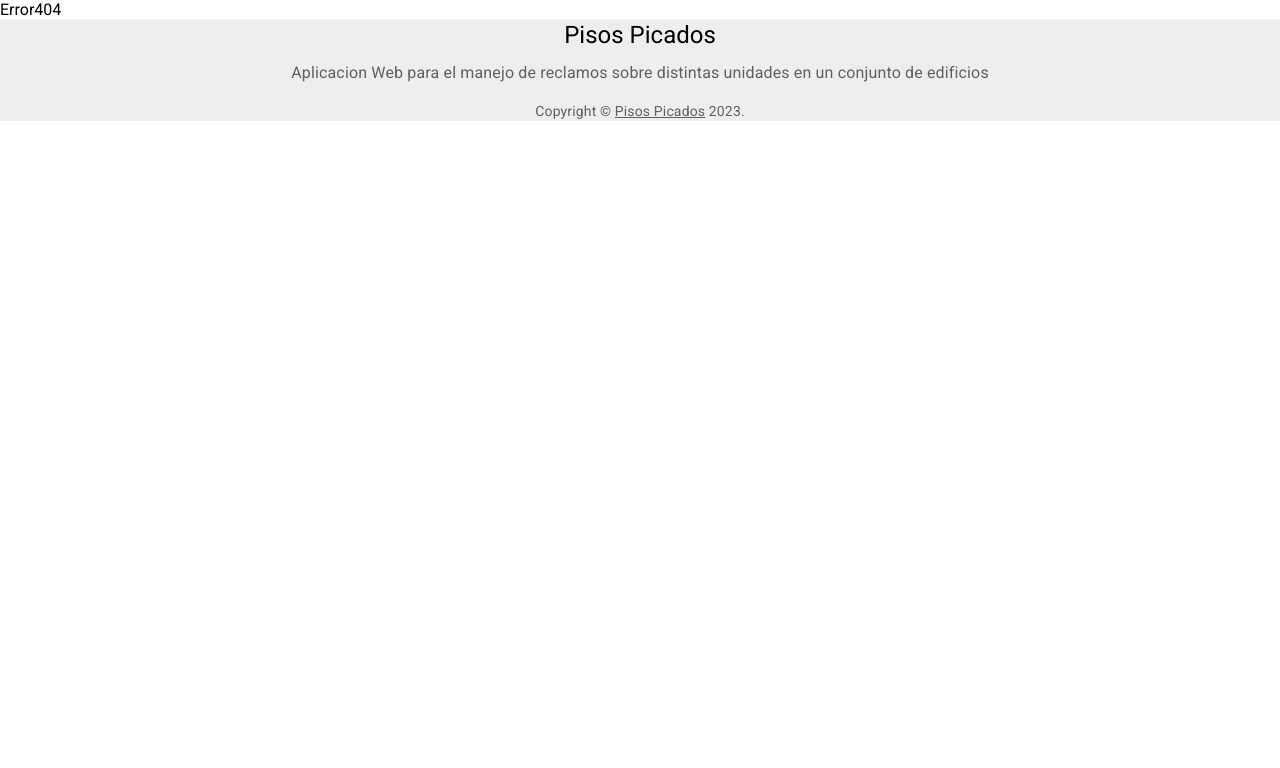
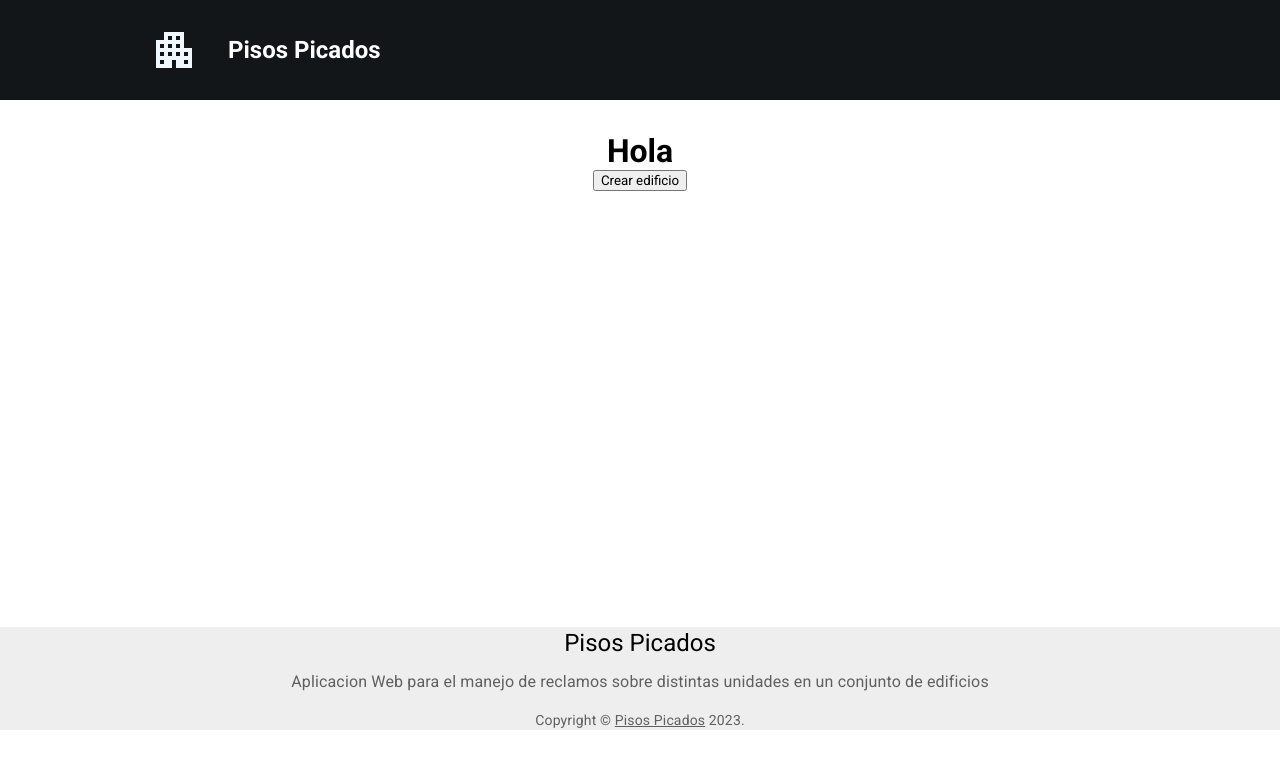
Before and after one commit to ramirolandajo/TPO_APIs, a React (Create React App) app in the folder front-end/: page /AdminDashboard in a window 1280 px wide. Shown: the top 768 px of the page. Built offline with nearby package versions, Linux system fonts and the light colour scheme.

Commit message:
Agregado DashBoardAdmin

```diff
--- a/front-end/src/App.js
+++ b/front-end/src/App.js
@@ -4,21 +4,28 @@ import Home from './pages/Home'
 import Register from './pages/Register';
 import Error404 from './pages/Error404';
 import Footer from './components/Footer';
+import MyProvider from './components/MyProvider';
 import {BrowserRouter as Router, Route, Routes} from "react-router-dom"
+import AdminDashboardHome from './pages/AdminDashboardHome';
+import AdminDashboardEdificio from './pages/AdminDashboardEdificio';
 
 function App() {
   return (
+    <MyProvider>
       <div className="App">
         <Router>
           <Routes>
             <Route path='/' exact Component={Home}/>
             <Route path='/login' exact Component={Login}/>
             <Route path='/registro' exact Component={Register}/>
+            <Route path='/AdminDashboard' exact Component={AdminDashboardHome}/>
+            <Route path='/AdminDashboard/edificio' exact Component={AdminDashboardEdificio}/>
             <Route path='*' exact Component={Error404}/>
           </Routes>
-        <Footer title={'Pisos Picados'} description={'Aplicacion Web para el manejo de reclamos sobre distintas unidades en un conjunto de edificios'} title={'Pisos Picados'}/>
+          <Footer description={'Aplicacion Web para el manejo de reclamos sobre distintas unidades en un conjunto de edificios'} title={'Pisos Picados'}/>
         </Router>
       </div>
+    </MyProvider>
   );
 }
 
--- /dev/null
+++ b/front-end/src/components/MyProvider.js
@@ -0,0 +1,16 @@
+import React, { createContext } from 'react'
+
+const myContext = createContext();
+
+const MyProvider = ({children}) => {
+
+    const [jwt, setJwt] = React.useState('');
+
+    return (
+    <myContext.Provider value={{jwt,setJwt}}>
+        {children}
+    </myContext.Provider>
+  )
+}
+
+export default MyProvider
--- /dev/null
+++ b/front-end/src/components/NabvarAdminDashboardHome.js
@@ -0,0 +1,18 @@
+import React from 'react'
+import {Link} from "react-router-dom";
+import "../styles/Navbar.css";
+import ApartmentIcon from '@mui/icons-material/Apartment';
+
+function NabvarAdminDashboard() {
+  return (
+    <div className='navbar'>
+        <div className='leftSide'>
+         <ApartmentIcon sx={{width: '2em', height: '2em'}}/>
+          <Link to={"/"}>
+            <h2 className='title'>Pisos Picados</h2>
+          </Link></div>
+    </div>
+  )
+}
+
+export default NabvarAdminDashboard
--- /dev/null
+++ b/front-end/src/pages/AdminDashboardEdificio.js
@@ -0,0 +1,50 @@
+import React from 'react';
+import '../styles/AdminDashboard.css';
+import DomainAddIcon from '@mui/icons-material/DomainAdd';
+import TextField from '@mui/material/TextField';
+import Button from '@mui/material/Button';
+import { useNavigate } from 'react-router';
+
+export default function AdminDashboardEdificio() {
+
+  const [enviado,setEnviado] = React.useState(false)
+  const [direccion, setDireccion] = React.useState('');
+  const nav = useNavigate();
+
+  function handleOfChange(event){
+    setDireccion(event.target.value);
+  }
+
+  function handleSubmit(event){
+    event.preventDefault();
+    setEnviado(true);
+  }
+
+    function volver(){
+      nav('/AdminDashboard')
+    }
+
+  return (
+    <div className='mainDashboardEdificio'>
+      <div className='caja'>
+        {enviado ? (
+          <div>
+            <p>Los datos se enviaron correctamente!</p>
+            <br/>
+            <br/>
+            <button onClick={volver}>Aceptar</button>
+          </div>
+        ):(
+          <form onSubmit={handleSubmit}>
+          <DomainAddIcon className='icon' fontSize='large'/>
+          <h2>Creación de edificio</h2>
+          <TextField id="standard-basic" label="Dirección" variant="standard" value={direccion} onChange={handleOfChange}/>
+          <br/>
+          <br/>
+          <Button variant="outlined" className='boton' type='submit'>Guardar</Button>
+        </form>
+        )}
+      </div>
+    </div>
+  )
+}
--- /dev/null
+++ b/front-end/src/pages/AdminDashboardHome.js
@@ -0,0 +1,24 @@
+import '../styles/AdminDashboard.css';
+import NabvarAdminDashboard from '../components/NabvarAdminDashboardHome';
+import { useNavigate } from 'react-router';
+
+export default function AdminDashboard() {
+
+  const nav = useNavigate();
+
+  function navegar() {
+    nav('/AdminDashboard/edificio')
+  }
+
+  return (
+    <div className='main'>
+      <NabvarAdminDashboard/>
+      <div className='mainDashboardHome'>
+        <h1>Hola</h1>
+        <div>
+          <button onClick={navegar}>Crear edificio</button>
+        </div>
+      </div>
+    </div>
+  )
+}
--- a/front-end/src/pages/Home.js
+++ b/front-end/src/pages/Home.js
@@ -1,8 +1,8 @@
-import React from 'react'
 import NavbarPrincipal from '../components/NavbarPrincipal';
 import '../styles/Home.css'
 
 export default function Home() {
+
   return (
     <div className='home'>
       <NavbarPrincipal/>
--- a/front-end/src/pages/Login.js
+++ b/front-end/src/pages/Login.js
@@ -13,6 +13,7 @@ import PersonIcon from '@mui/icons-material/Person';
 import { createTheme, ThemeProvider } from '@mui/material/styles';
 import NavbarInicioSesion from '../components/NavbarInicioSesion.js';
 import '../styles/InicioSesion.css'
+import { useNavigate } from 'react-router';
 
 const defaultTheme = createTheme();
 
@@ -29,18 +30,23 @@ export default function SignIn() {
   const [usuario, setUsuario] = React.useState("");
   const [contraseña, setContraseña] = React.useState("");
 
-  function handleUsuarioChange(event){
+  function handleUsuarioChange(event) {
     setUsuario(event.target.value);
   }
 
-  function handleContraseñaChange(event){
+  function handleContraseñaChange(event) {
     setContraseña(event.target.value);
   }
 
+  const nav = useNavigate();
+
+  function navegar() {
+    nav('/AdminDashboard')
+  }
+
   return (
-    <div>
       <div className='main'>
-        <NavbarInicioSesion/>
+        <NavbarInicioSesion />
         <ThemeProvider theme={defaultTheme}>
           <Container component="main" maxWidth="xs">
             <CssBaseline />
@@ -52,7 +58,7 @@ export default function SignIn() {
                 alignItems: 'center',
               }}
             >
-              <PersonIcon fontSize='large' className='personIcon' color='primary'/>
+              <PersonIcon fontSize='large' className='personIcon' color='primary' />
               <Typography component="h1" variant="h5">
                 Inicio de sesión
               </Typography>
@@ -90,8 +96,9 @@ export default function SignIn() {
                   fullWidth
                   variant="contained"
                   sx={{ mt: 3, mb: 2 }}
+                  onClick={navegar}
                 >
-                  Registrarse
+                  Iniciar Sesión
                 </Button>
                 <Grid container>
                   <Grid item xs>
@@ -110,6 +117,5 @@ export default function SignIn() {
           </Container>
         </ThemeProvider>
       </div>
-    </div>
   );
 }
--- /dev/null
+++ b/front-end/src/styles/AdminDashboard.css
@@ -0,0 +1,24 @@
+*{
+    font-family: 'Roboto';
+}
+
+.mainDashboardHome{
+    display: block;
+    text-align: center;
+    margin: 2em;
+}
+
+.mainDashboardEdificio{
+    display: flex;
+    justify-content: center;
+    align-items: center;
+    height: 39em;
+}
+
+.caja{
+    text-align: center;
+}
+
+h2{
+    margin: 10px;
+}
--- a/front-end/src/styles/Footer.css
+++ b/front-end/src/styles/Footer.css
@@ -4,5 +4,4 @@
 
 .footer{
     height: 100%;
-    margin-bottom: 10px;
 }
--- a/front-end/src/styles/InicioSesion.css
+++ b/front-end/src/styles/InicioSesion.css
@@ -1,3 +1,3 @@
 .main{
-    height: 39em;
+    height: 39.2em;
 }
```
Also changed, not shown: front-end/src/pages/AdminDashboard.js (deleted, +0 -7 lines), front-end/src/styles/NavbarPrincipal.css (deleted, +0 -57 lines). Lines whose indentation alone changed are shown as unchanged.
